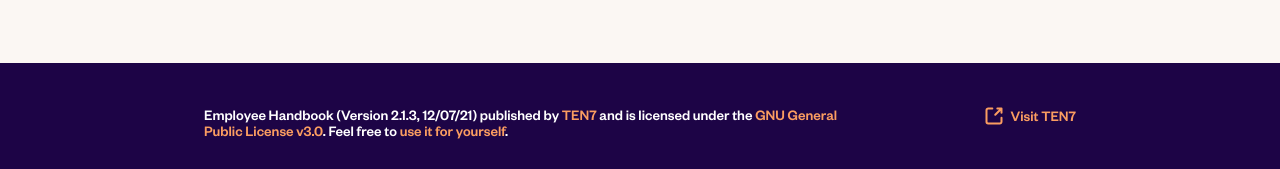
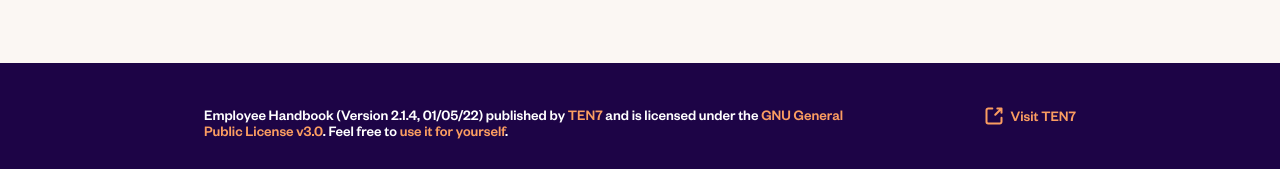
Before and after one commit to ten7/handbook.ten7.com, a Jekyll site: the page built from index.md, in a window 1280 px wide. Shown: the part 1463-1632 px from the top of the page. Built offline with Jekyll 4.4.1, drawn with Linux system fonts in a browser that asks for light colours.

Commit message:
Update version.

```diff
--- a/_config.yml
+++ b/_config.yml
@@ -19,7 +19,7 @@
 # in the templates via {{ site.myvariable }}.
 
 title: "Employee Handbook"
-subtitle: "Version 2.1.3, 12/07/21"
+subtitle: "Version 2.1.4, 01/05/22"
 
 nav:
   - title: "Start Here"
```
